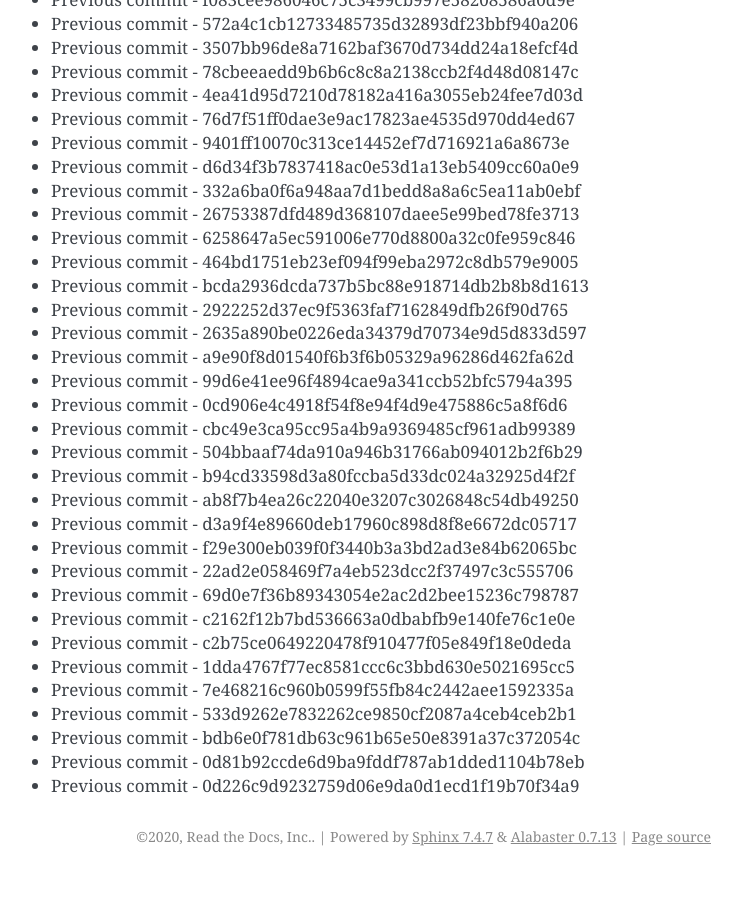
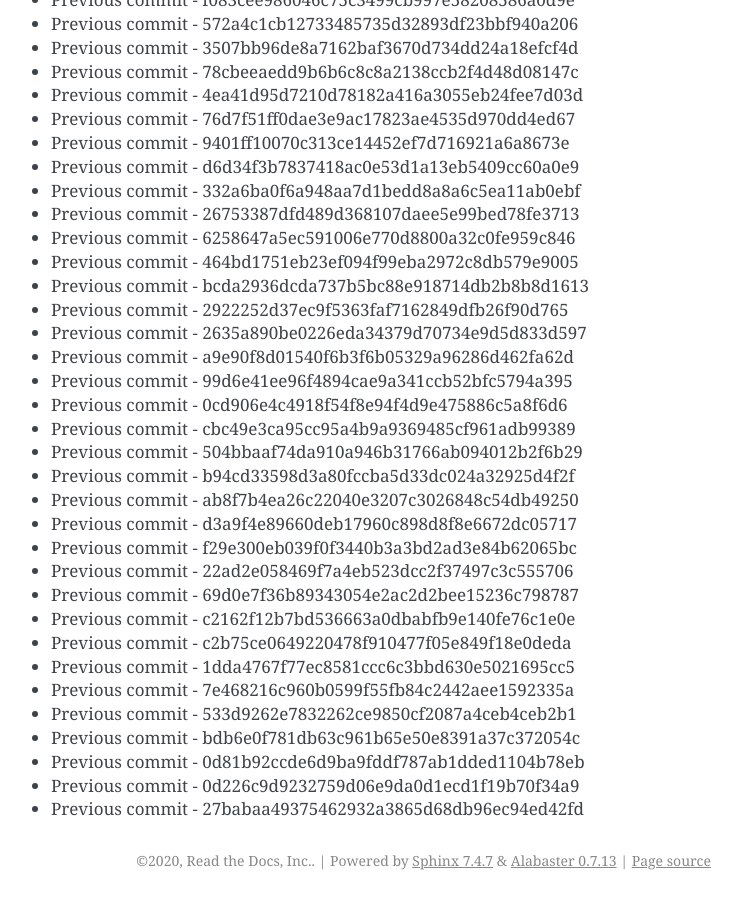
Before and after one commit to readthedocs/rtd-git-stresstest, a Sphinx documentation site: the page built from docs/updates.rst, in a window 1280 px wide and 900 px high, scrolled down 55983 px. Shown: the whole window, without its empty margins (399-1141 px from the left). Built offline with Sphinx 7.4.7, drawn with Linux system fonts in a browser that asks for light colours; before the commit the page ends 56859 px from its top, so only the background shows below that.

Commit message:
Generating commit from previous: 27babaa49375462932a3865d68db96ec94ed42fd

```diff
--- a/docs/updates.rst
+++ b/docs/updates.rst
@@ -2384,3 +2384,4 @@ It can be tested for any performance characteristics.
 * Previous commit - bdb6e0f781db63c961b65e50e8391a37c372054c
 * Previous commit - 0d81b92ccde6d9ba9fddf787ab1dded1104b78eb
 * Previous commit - 0d226c9d9232759d06e9da0d1ecd1f19b70f34a9
+* Previous commit - 27babaa49375462932a3865d68db96ec94ed42fd
```
